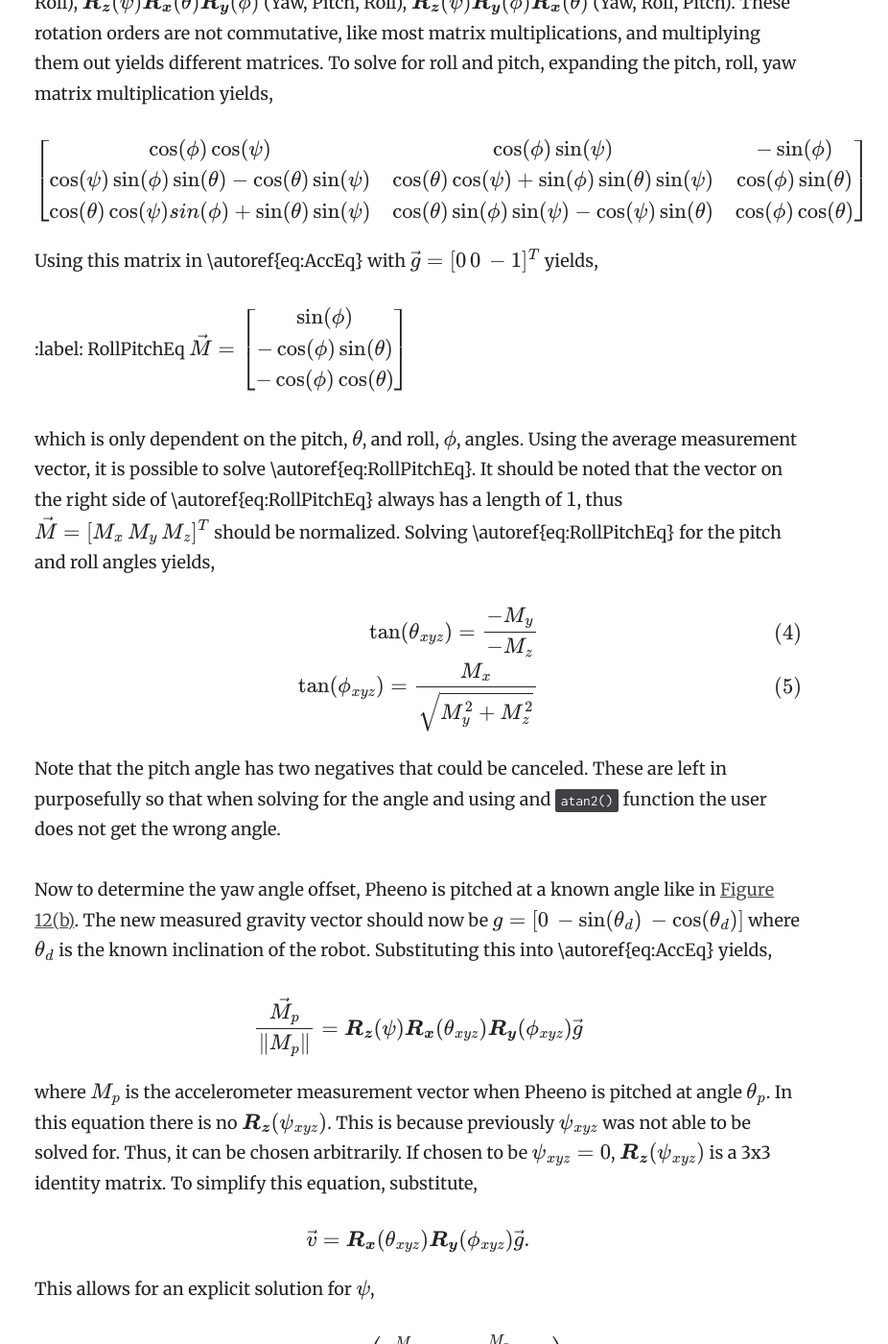
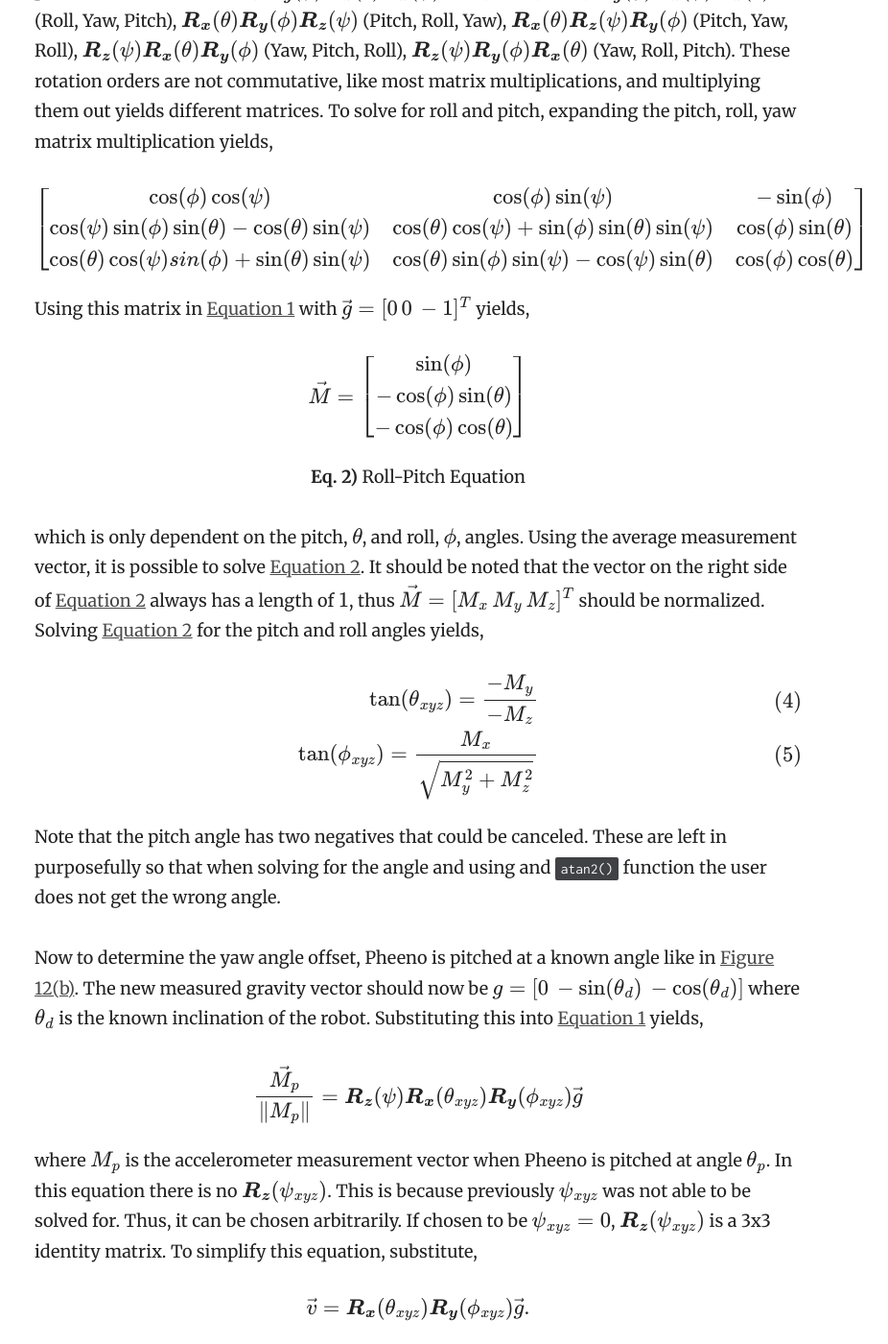
Before and after one commit to ACSLaboratory/ACSLaboratory.github.io, a Jekyll site: the page built from _docs/controls/pheeno-observer-guide.md, in a window 1280 px wide and 1400 px high, scrolled down 18571 px. Shown: the whole window at 96% size, without its empty margins (354-1280 px from the left). Built offline with Jekyll 4.4.1, drawn with Linux system fonts in a browser that asks for light colours; formulas are drawn with MathJax 3; some of the changed text lies outside the part shown.

Commit message:
Fixed autoreferencing issue with equations.

```diff
--- a/_docs/controls/pheeno-observer-guide.md
+++ b/_docs/controls/pheeno-observer-guide.md
@@ -227,10 +227,18 @@ From the AWGN assumption, the bias in each direction is the average acceleration
 
 With a bit more mathematical rigor, Pheeno's IMU oriented in Earth's gravitational field $\vec{g}$ undergoing a linear acceleration $\vec{a_e}$ in the earth's reference frame will produce a reading $\vec{M}$ of,
 
-:label: AccEq
-$$
-    \vec{M} = \textbf{R}(\vec{a_e}+\vec{g})
-$$
+
+<figure id="EqAccEq">
+    <body>
+        $$
+            \vec{M} = \textbf{R}(\vec{a_e}+\vec{g})
+        $$
+    </body>
+    <center>
+        <figcaption><strong>Eq. 1)</strong> Acceleration</figcaption>
+    </center>
+</figure>
+
 
 where $\textbf{R}$ is the rotation matrix that relates the IMU's reference frame to the Earth's. Since we are dealing with orientation data where the robot is at rest on a surface parallel to the Earth's surface, the z-axis of the robot's reference frame is aligned with the z-axis of the reference frame of the Earth, this equation simplifies to,
 
@@ -276,20 +284,27 @@ $$
 $$
 
 
-Using this matrix in \autoref{eq:AccEq} with $\vec{g} = [0 \hspace{0.1cm} 0 \hspace{0.1cm} -1]^T$ yields,
+Using this matrix in [Equation 1](#EqAccEq) with $\vec{g} = [0 \hspace{0.1cm} 0 \hspace{0.1cm} -1]^T$ yields,
 
 
-:label: RollPitchEq
-$$
-    \vec{M} =
-    \begin{bmatrix}
-    \sin(\phi)\\
-    -\cos(\phi)\sin(\theta)\\
-    -\cos(\phi)\cos(\theta)
-    \end{bmatrix}
-$$
+<figure id="EqRollPitchEq">
+    <body>
+        $$
+            \vec{M} =
+            \begin{bmatrix}
+            \sin(\phi)\\
+            -\cos(\phi)\sin(\theta)\\
+            -\cos(\phi)\cos(\theta)
+            \end{bmatrix}
+        $$
+    </body>
+    <center>
+        <figcaption><strong>Eq. 2)</strong> Roll-Pitch Equation</figcaption>
+    </center>
+</figure>
 
-which is only dependent on the pitch, $\theta$, and roll, $\phi$, angles. Using the average measurement vector, it is possible to solve \autoref{eq:RollPitchEq}. It should be noted that the vector on the right side of \autoref{eq:RollPitchEq} always has a length of $1$, thus $\vec{M} = [M_x \hspace{0.1cm} M_y \hspace{0.1cm} M_z]^T$ should be normalized. Solving \autoref{eq:RollPitchEq} for the pitch and roll angles yields,
+
+which is only dependent on the pitch, $\theta$, and roll, $\phi$, angles. Using the average measurement vector, it is possible to solve [Equation 2](#EqRollPitchEq). It should be noted that the vector on the right side of [Equation 2](#EqRollPitchEq) always has a length of $1$, thus $\vec{M} = [M_x \hspace{0.1cm} M_y \hspace{0.1cm} M_z]^T$ should be normalized. Solving [Equation 2](#EqRollPitchEq) for the pitch and roll angles yields,
 
 $$
     \begin{align}
@@ -300,7 +315,7 @@ $$
 
 Note that the pitch angle has two negatives that could be canceled. These are left in purposefully so that when solving for the angle and using and `atan2()` function the user does not get the wrong angle.
 
-Now to determine the yaw angle offset, Pheeno is pitched at a known angle like in [Figure 12(b)](#FigRollPitchYawCartoon).  The new measured gravity vector should now be $g = [0 \hspace{0.1cm} -\sin(\theta_d) \hspace{0.1cm} -\cos(\theta_d)]$ where $\theta_d$ is the known inclination of the robot. Substituting this into \autoref{eq:AccEq} yields,
+Now to determine the yaw angle offset, Pheeno is pitched at a known angle like in [Figure 12(b)](#FigRollPitchYawCartoon).  The new measured gravity vector should now be $g = [0 \hspace{0.1cm} -\sin(\theta_d) \hspace{0.1cm} -\cos(\theta_d)]$ where $\theta_d$ is the known inclination of the robot. Substituting this into [Equation 1](#EqAccEq) yields,
 
 $$
 	\frac{\vec{M_p}}{\lVert M_p \rVert} = \boldsymbol{R_z}(\psi) \boldsymbol{R_x}(\theta_{xyz})\boldsymbol{R_y}(\phi_{xyz})\vec{g}
@@ -477,14 +492,21 @@ Complementary filters are very similar to *proportional, integral, derivative* c
 These filters work by using *high pass* and *low pass* filters simultaneously. High pass filters allow high frequency signals while suppressing low frequency signals (such as drift of the gyroscope). Low pass filters act the opposite way by allowing low frequency signals while suppressing high frequency contents (like vibrational noise picked up by the accelerometer). In its most simple form, a first order complementary filter takes the form,
 
 
-:label: CFBasic
-$$
-    m_{filter} = a \hspace{0.5mm} m_{fast} + (1-a) m_{slow}
-$$
+<figure id="EqCFBasic">
+    <body>
+        $$
+            m_{filter} = a \hspace{0.5mm} m_{fast} + (1-a) m_{slow}
+        $$
+    </body>
+    <center>
+        <figcaption><strong>Eq. 3)</strong> First-order Complementary Filter</figcaption>
+    </center>
+</figure>
+
 
 where, $m_{filter}$ is the filtered measurement, $m_{fast}$ is the measurement that is accurate over short timescales, $m_{slow}$ is the measurement that is accurate over long timescales, and $a \in (0, 1)$ is the filter gain that is to be chosen.
 
-Choosing $a$ properly requires a bit of mathematics to fully understand but can be chosen and tweaked based on some intuition as well. \autoref{eq:CFBasic} can be looked at naively as an average. Two measurements are being averaged based on the users confidence in them during short time periods. The higher $a$ is chosen, the more the filtered measurement will rely on the fast measurement and will take longer to return to the slow measurement (which will be true when the aggressive maneuver has ended). The lower $a$ is chosen, the more the filtered measurement will rely on the slow measurement and will be more prone to short term noise. While this is not how these filters were formulated (the idea behind them was not averaging in this sense), it is good intuition to design these filters. The optimal choice for $a$ in a scenario will result in a filtered measurement that is able to capture very fast changes in the measurements as well as not have that measurement drift.
+Choosing $a$ properly requires a bit of mathematics to fully understand but can be chosen and tweaked based on some intuition as well. [Equation 3](#EqCFBasic) can be looked at naively as an average. Two measurements are being averaged based on the users confidence in them during short time periods. The higher $a$ is chosen, the more the filtered measurement will rely on the fast measurement and will take longer to return to the slow measurement (which will be true when the aggressive maneuver has ended). The lower $a$ is chosen, the more the filtered measurement will rely on the slow measurement and will be more prone to short term noise. While this is not how these filters were formulated (the idea behind them was not averaging in this sense), it is good intuition to design these filters. The optimal choice for $a$ in a scenario will result in a filtered measurement that is able to capture very fast changes in the measurements as well as not have that measurement drift.
 
 As a more concrete example, consider an accelerometer and gyroscope measurement being fused to determine a roll angle estimate. Using the first order complementary filter, the roll estimate at time $t$ after a time step of $\Delta t$ could be determined by,
 
@@ -526,7 +548,7 @@ $$
     \theta(k+1) = \alpha(\theta(k) + \dot{\theta}_{gyro}\Delta t)+(1-\alpha)\theta_{acc} ,
 $$
 
-where, $\alpha = \frac{T}{T+\Delta t}$. Note, this is the same as \autoref{eq:CFBasic}.
+where, $\alpha = \frac{T}{T+\Delta t}$. Note, this is the same as [Equation 3](#EqCFBasic).
 
 This still begs the question, how should the cut off frequency be chosen? The answer is an optimization problem which is beyond the scope of this paper and usually needs to be adjusted in application if the optimization is done. The filter needs to be designed such that there are constant amplification and small phase loss of all measurements. More specifically, this means setting the cut off frequency high enough such that the largest range of frequencies is measured by the accurate but noisy sensor with slow dynamics (accelerometer, magnetometer, etc.). This avoids the drift typical in faster sensors. When motions occur that are at higher frequencies than the dynamics of the slow sensor, the cut off frequency should be set low enough such that the expected phase loss of the slower sensor is compensated by the faster sensor (gyroscope, encoders, etc.).
 
```
